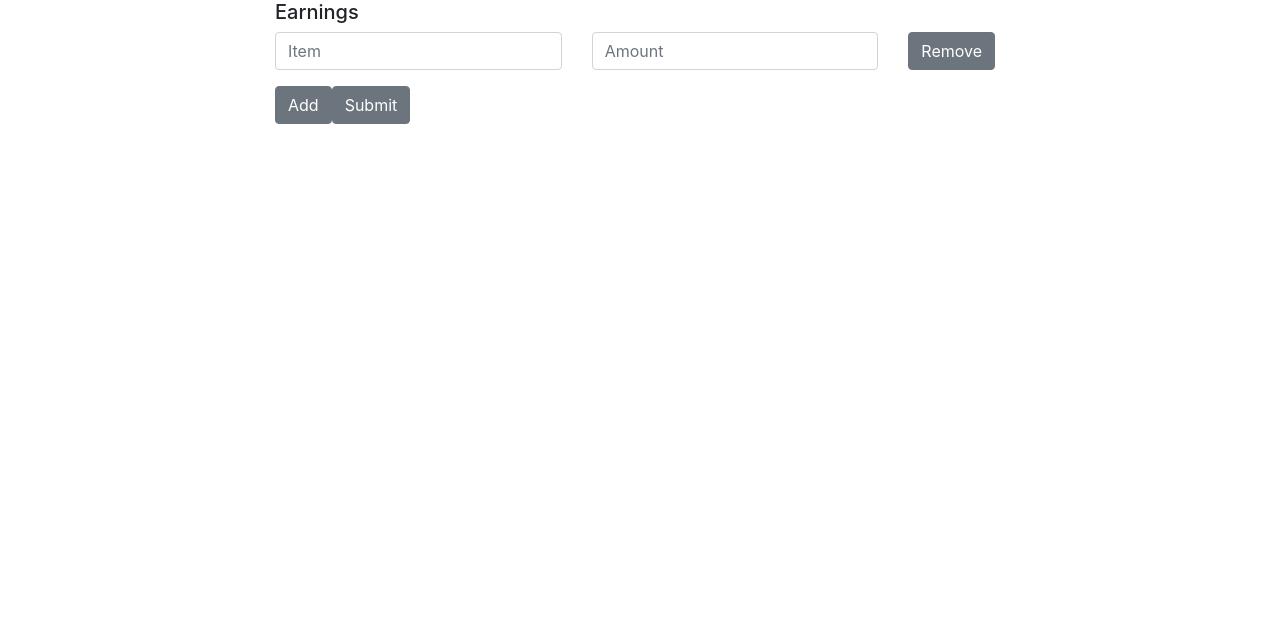
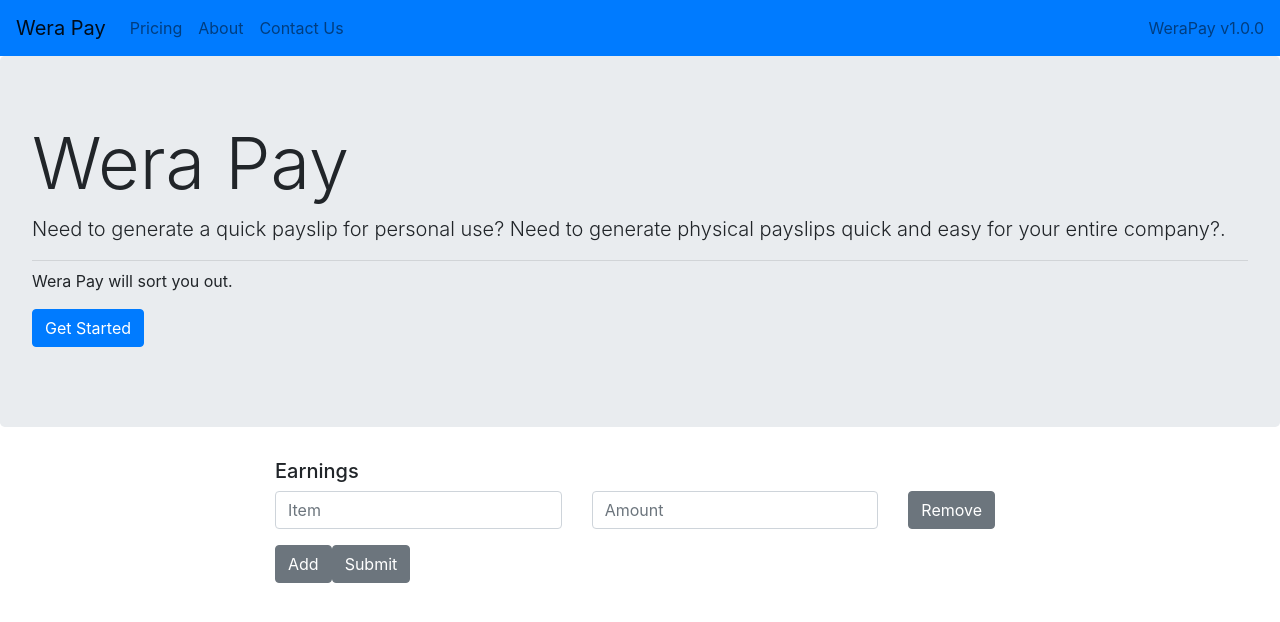
Before and after one commit to jaysonmulwa/werapay, a React (Create React App) app in the folder client/: page / in a window 1280 px wide. Shown: the top 622 px of the page. Built offline with nearby package versions, Linux system fonts and the light colour scheme.

Commit message:
UI Improvements

```diff
--- a/client/src/App.js
+++ b/client/src/App.js
@@ -13,6 +13,8 @@ import './App.css';
 
 
 const history = createBrowserHistory();
+
+
 
 const HomeComponentLazy = lazy(() =>
   import("./components/HomeComponent.js")
--- a/client/src/components/HomeComponent.js
+++ b/client/src/components/HomeComponent.js
@@ -1,5 +1,17 @@
-import React, { Component } from "react";
-import { Button, Form, FormGroup, Label, Input, FormText, Container, Row, Col } from 'reactstrap';
+import React, { Component, lazy, Suspense} from "react";
+import { Button, Form, FormGroup, Label, Input, FormText, Container, Row, Col, Fade } from 'reactstrap';
+
+
+
+const NavComponentLazy = lazy(() =>
+  import("./NavComponent.js")
+);
+
+const JumboComponentLazy = lazy(() =>
+  import("./JumboComponent.js")
+);
+
+
 
 class HomeComponent extends Component {
 
@@ -22,19 +34,21 @@ createUI(){
 
          	 <FormGroup>
 
-    	    <Row>
+			<Fade in={true} out={true} tag="h5" className="mt-3">
+					<Row>
 
 
-		        <Col md="5"><Input type="paycode" name="paycode" id="paycode" placeholder="Item" onChange={this.handleChange.bind(this, i)} /> </Col>
+						<Col md="5"><Input type="paycode" name="paycode" id="paycode" placeholder="Item" onChange={this.handleChange.bind(this, i)} /> </Col>
 
-		        <Col md="5"><Input type="amount" name="amount" id="amount" placeholder="Amount" onChange={this.onChange}/> </Col>
+						<Col md="5"><Input type="amount" name="amount" id="amount" placeholder="Amount" onChange={this.onChange}/> </Col>
 
-		        <Col md="2"><Button type='button' value='remove' onClick={this.removeClick.bind(this, i)}>Remove</Button> </Col>
+						<Col md="2"><Button type='button' value='remove' onClick={this.removeClick.bind(this, i)}>Remove</Button> </Col>
 
 
 
 
-			</Row>
+					</Row>
+			</Fade>
 
 			 </FormGroup>
 
@@ -69,7 +83,12 @@ handleSubmit = (event) => {
 
 	render() {
 			return (
+
+						<div>
+						<NavComponentLazy />
+						<JumboComponentLazy />
 						<Container>
+
 							<Row>
 						        <Col md={{ size: 8, offset: 2 }}>
 
@@ -138,6 +157,8 @@ handleSubmit = (event) => {
 						    </Row>
 					    </Container>
 
+						</div>
+
 
 
 
--- /dev/null
+++ b/client/src/components/JumboComponent.js
@@ -0,0 +1,28 @@
+import React from "react";
+import {
+    Jumbotron,
+    Button
+  } from 'reactstrap';
+
+
+function JumboComponent(props) {
+
+
+    return (
+        <div>
+        <Jumbotron>
+        <h1 className="display-3">Wera Pay</h1>
+        <p className="lead">
+            Need to generate a quick payslip for personal use? Need  to generate physical payslips quick and easy for your entire company?.
+        </p>
+        <hr className="my-2" />
+        <p> Wera Pay will sort you out.</p>
+        <p className="lead">
+          <Button color="primary">Get Started</Button>
+        </p>
+      </Jumbotron>
+      </div>
+    )
+  }
+
+export default JumboComponent;
--- a/client/src/components/NavComponent.js
+++ b/client/src/components/NavComponent.js
@@ -19,16 +19,26 @@ function NavComponent(props) {
 
     return (
         <div>
-        <Navbar color="light" light expand="md">
+        <Navbar color="primary" light expand="md">
           <NavbarBrand href="/">Wera Pay</NavbarBrand>
           <NavbarToggler onClick={toggle} />
           <Collapse isOpen={isOpen} navbar>
             <Nav className="mr-auto" navbar>
+
+              {/*<NavItem>
+                <NavLink href="https://github.com/jaysonmulwa/werapay">GitHub</NavLink>
+              </NavItem>*/}
+
+              <NavItem>
+                <NavLink href="#">Pricing</NavLink>
+              </NavItem>
+
               <NavItem>
                 <NavLink href="https://github.com/jaysonmulwa/werapay">About</NavLink>
               </NavItem>
+
               <NavItem>
-                <NavLink href="https://github.com/jaysonmulwa/werapay">GitHub</NavLink>
+                <NavLink href="tel:+254 743 10 5448">Contact Us</NavLink>
               </NavItem>
 
             </Nav>
```
